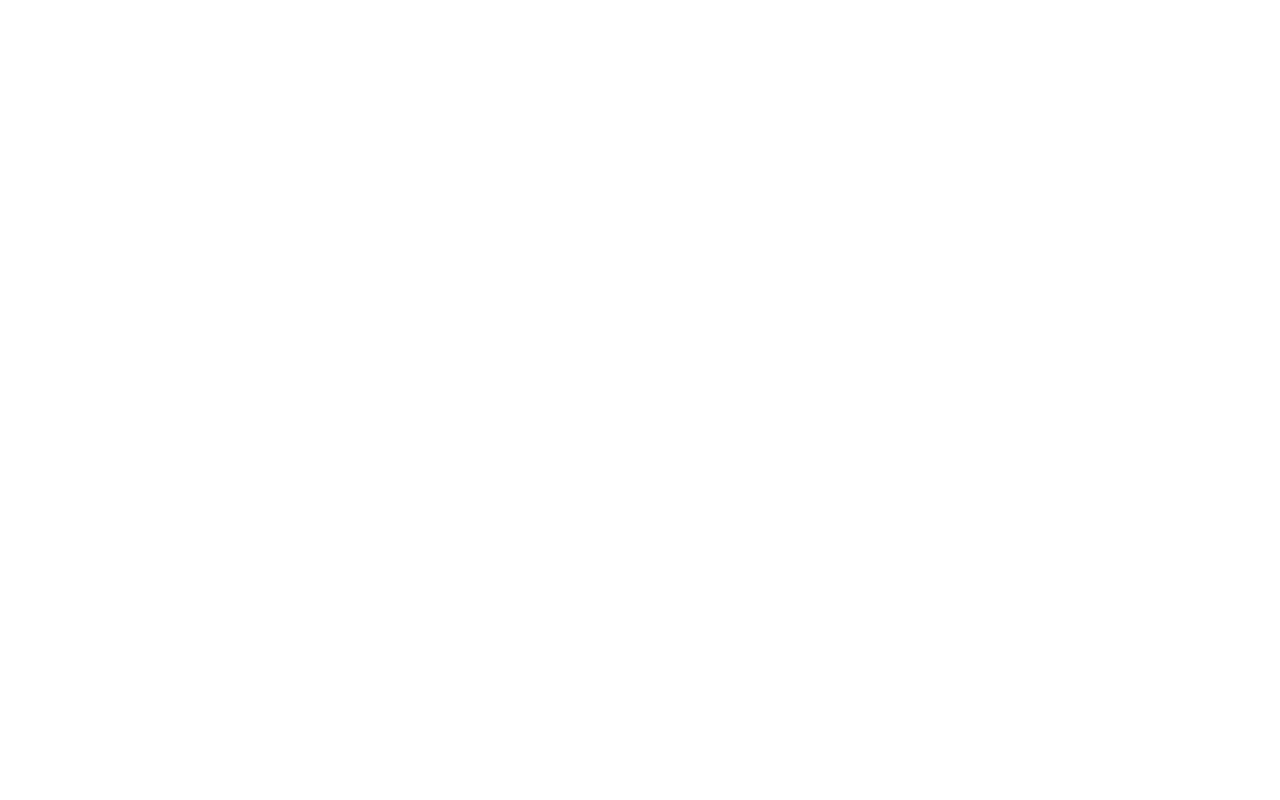
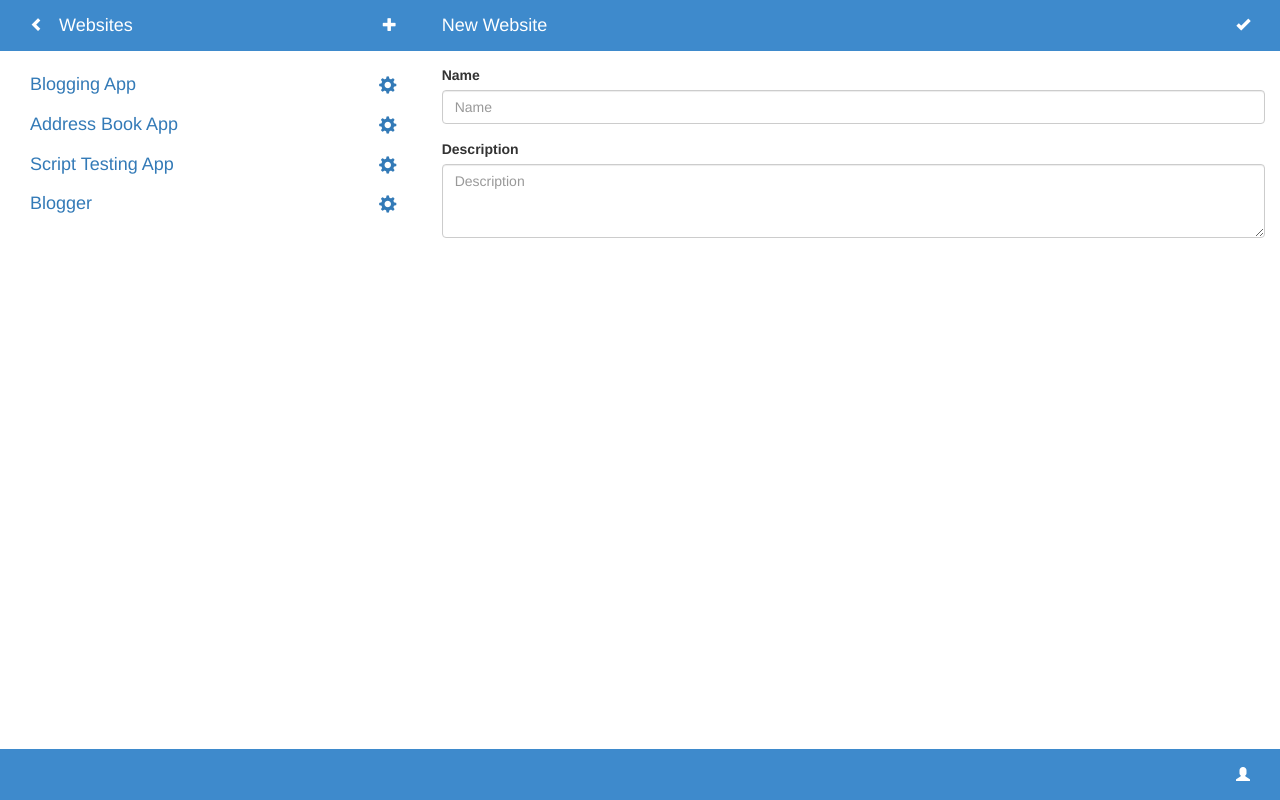
Before and after one commit to ethan-neidhart37/neidhart-ethan-webdev, a website: page public/assignment/Website/website-new.html in a window 1280 px wide. Drawn offline with nearby package versions, Linux system fonts and the light colour scheme.

Commit message:
finished website-new

```diff
--- a/public/assignment/Website/website-new.html
+++ b/public/assignment/Website/website-new.html
@@ -3,8 +3,98 @@
 <head>
     <meta charset="UTF-8">
     <title>Title</title>
+    <link href="https://maxcdn.bootstrapcdn.com/bootstrap/3.3.7/css/bootstrap.min.css" rel="stylesheet"/>
+    <link href="../css/style.css" rel="stylesheet"/>
+    <meta name="viewport" content="width=device-width, initial-scale=1">
 </head>
 <body>
 
+<nav class="navbar navbar-primary navbar-fixed-top">
+    <div class="row container-fluid">
+        <div class="col-sm-4 hidden-xs">
+            <div class="navbar-text pull-left">
+                <a class="navbar-link" href="#">
+                    <span class="glyphicon glyphicon-chevron-left"></span>
+                </a>
+            </div>
+            <div class="navbar-text pull-right">
+                <a class="navbar-link" href="#">
+                    <span class="glyphicon glyphicon-plus"></span>
+                </a>
+            </div>
+            <div class="navbar-header">
+                <a class="navbar-brand" href="#">Websites</a>
+            </div>
+        </div>
+        <div class="col-sm-8">
+            <div class="navbar-text pull-left visible-xs">
+                <a class="navbar-link" href="#">
+                    <span class="glyphicon glyphicon-chevron-left"></span>
+                </a>
+            </div>
+            <div class="navbar-text pull-right">
+                <a class="navbar-link" href="#">
+                    <span class="glyphicon glyphicon-ok"></span>
+                </a>
+            </div>
+            <div class="navbar-header">
+                <a class="navbar-brand" href="#">New Website</a>
+            </div>
+        </div>
+    </div>
+</nav>
+
+
+<div class="row container-fluid">
+    <div class="col-sm-4 hidden-xs">
+        <div class="container-fluid">
+            <h4>
+                <a href="#">Blogging App</a>
+                <a href="#" class="pull-right"><span class="glyphicon glyphicon-cog"></span></a>
+            </h4>
+        </div>
+        <div class="container-fluid">
+            <h4>
+                <a href="#">Address Book App</a>
+                <a href="#" class="pull-right"><span class="glyphicon glyphicon-cog"></span></a>
+            </h4>
+        </div>
+        <div class="container-fluid">
+            <h4>
+                <a href="#">Script Testing App</a>
+                <a href="#" class="pull-right"><span class="glyphicon glyphicon-cog"></span></a>
+            </h4>
+        </div>
+        <div class="container-fluid">
+            <h4>
+                <a href="#">Blogger</a>
+                <a href="#" class="pull-right"><span class="glyphicon glyphicon-cog"></span></a>
+            </h4>
+        </div>
+    </div>
+    <div class="col-sm-8">
+        <form>
+            <div class="form-group">
+                <label for="name">Name</label>
+                <input type="text" class="form-control" id="name" placeholder="Name">
+            </div>
+            <div class="form-group">
+                <label for="description">Description</label>
+                <textarea class="form-control" rows="3" id="description" placeholder="Description"></textarea>
+            </div>
+        </form>
+    </div>
+</div>
+
+<nav class="navbar navbar-primary navbar-fixed-bottom">
+    <div class="container-fluid">
+        <div class="navbar-text pull-right">
+            <a class="navbar-link" href="#">
+                <span class="glyphicon glyphicon-user"></span>
+            </a>
+        </div>
+    </div>
+</nav>
+
 </body>
 </html>
```
